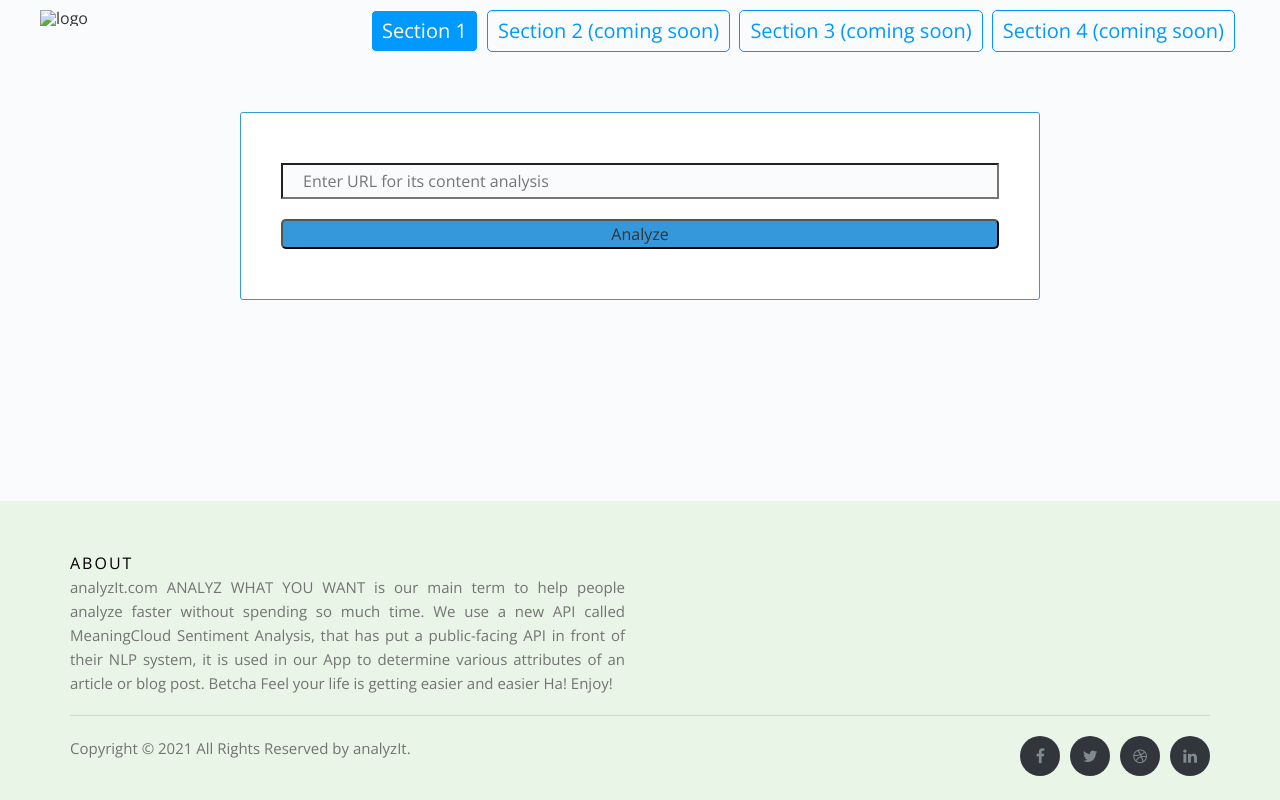
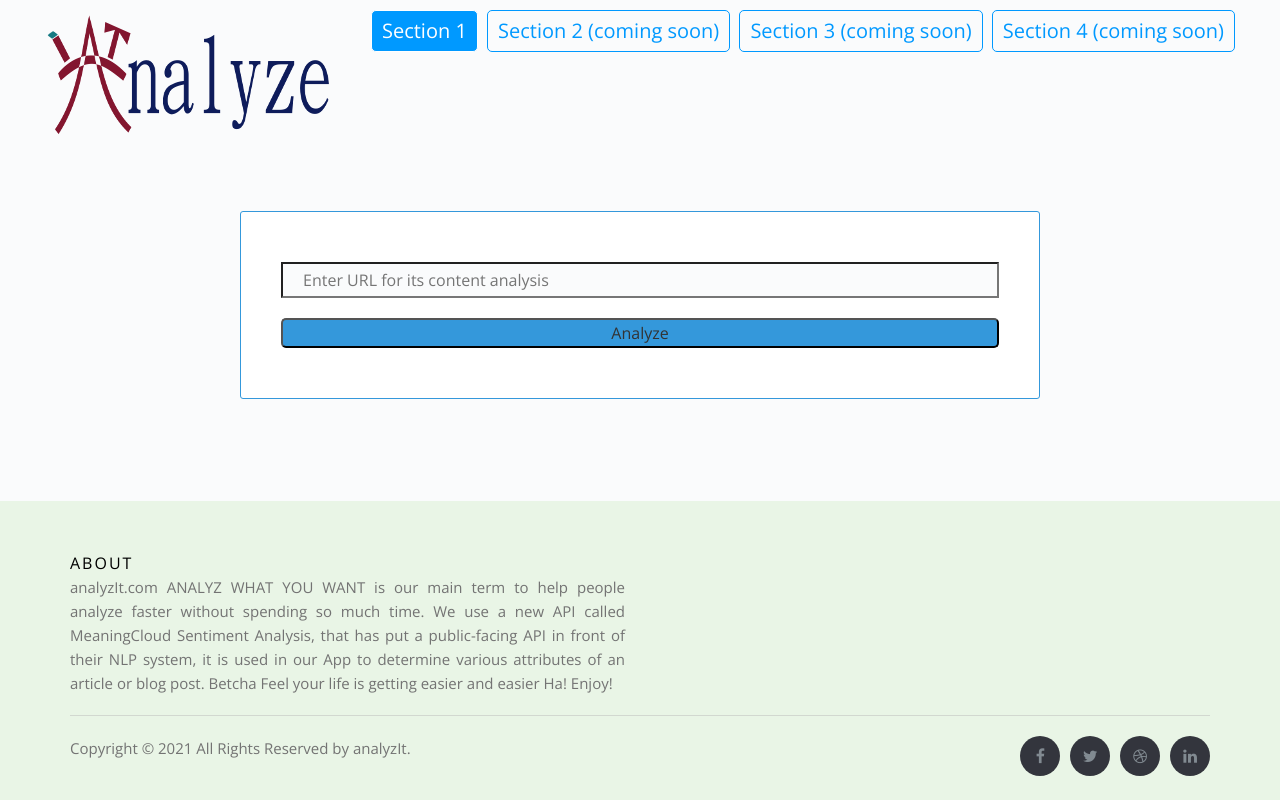
Before and after one commit to mohamed00Sayed/evaluate-news-nlp, a website built with webpack: page src/client/views/index.html in a window 1280 px wide. Built offline with nearby package versions, Linux system fonts and the light colour scheme.

Commit message:
fix: logo url

```diff
--- a/src/client/views/index.html
+++ b/src/client/views/index.html
@@ -15,7 +15,7 @@
 
         <header>
             <div class="">
-              <img class="logo" src="dist/public/images/logo2.f1adcc048254393ab4fe48716383fa41.png" alt="logo">
+              <img class="logo" src="https://raw.githubusercontent.com/mohamed00Sayed/evaluate-news-nlp/master/public/logo2.png" alt="logo">
             </div>
             <div>
               <ol class="gallery-nav">
```
